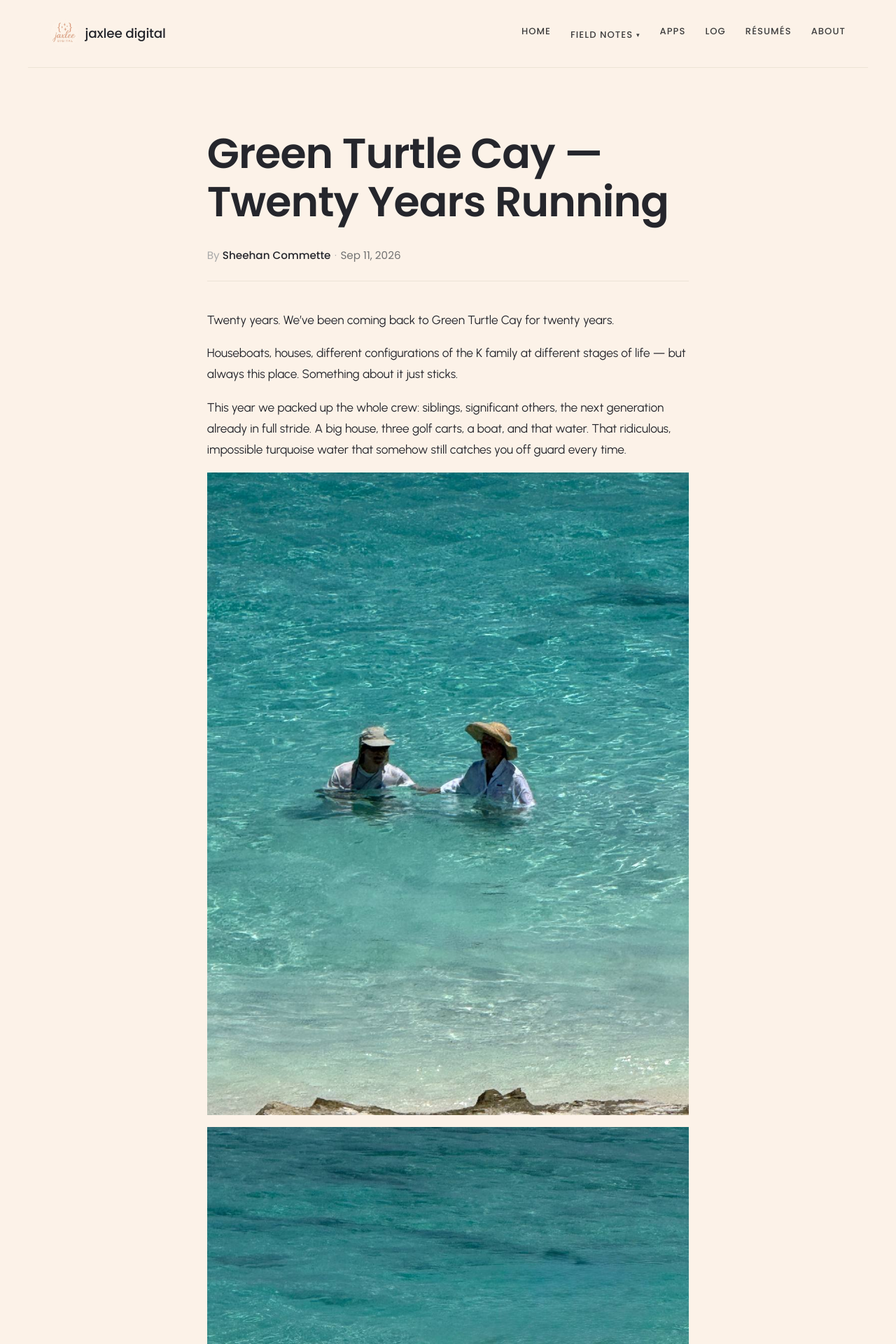
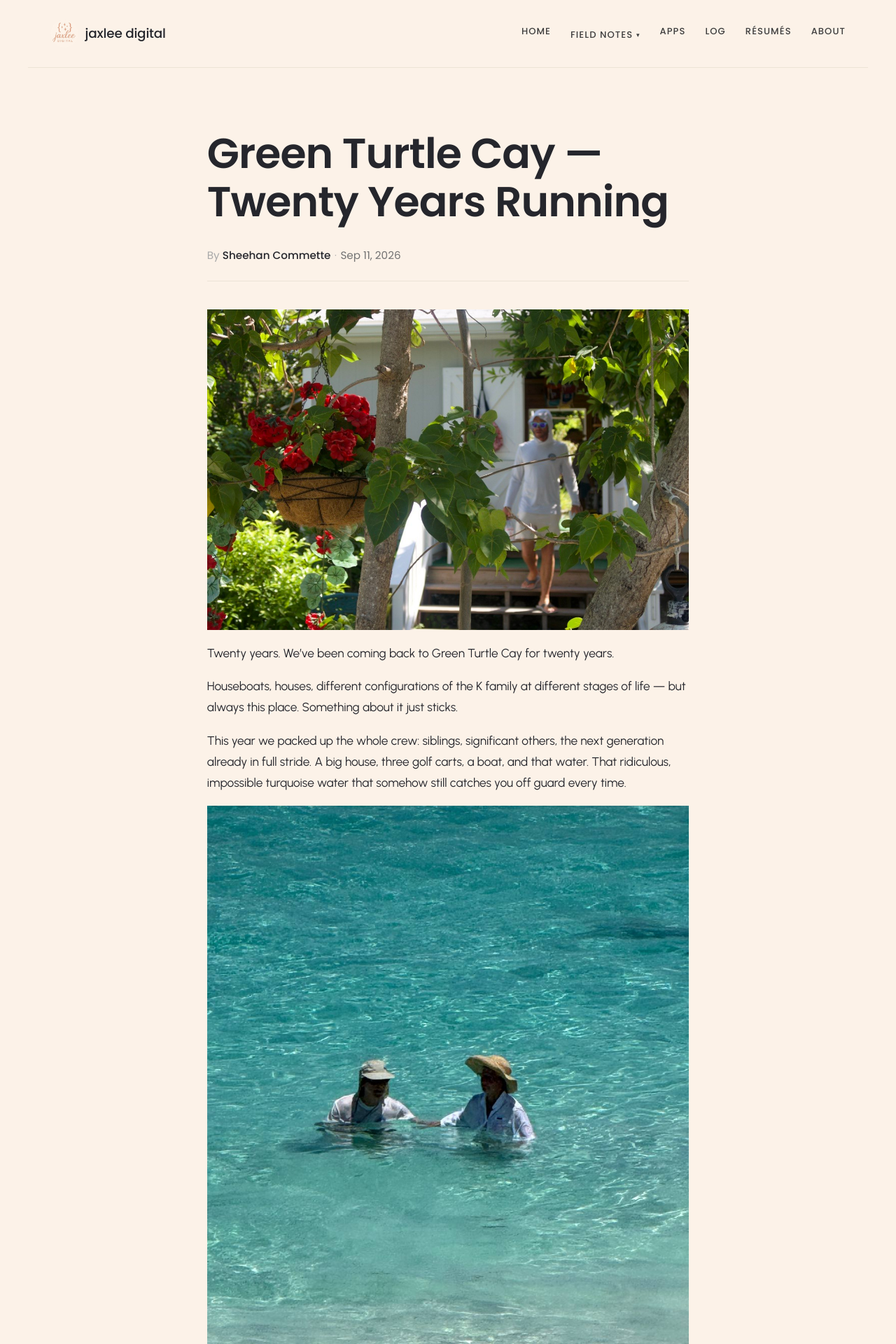
Before and after one commit to jaxlee-digital/jaxlee, a Jekyll site: the page built from _posts/2026-09-11-green-turtle-cay.md, in a window 1280 px wide. Shown: the top 1920 px of the page at 70% size. Built offline with Jekyll 4.4.1, drawn with Linux system fonts in a browser that asks for light colours.

Commit message:
post: green-turtle-cay — add photo 2026-32 (geraniums, island porch opener)

```diff
--- a/_posts/2026-09-11-green-turtle-cay.md
+++ b/_posts/2026-09-11-green-turtle-cay.md
@@ -5,6 +5,8 @@ date: 2026-09-11 12:15:00 -0400
 author: sheehan
 tags: [travel, family, bahamas]
 ---
+
+![Red geraniums, island porch in the background]({{ site.baseurl }}/assets/images/posts/green-turtle-cay/2026-32.jpg)
 
 Twenty years. We've been coming back to Green Turtle Cay for twenty years.
 
```
Also changed, not shown: assets/images/posts/green-turtle-cay/2026-32.jpg (added).
